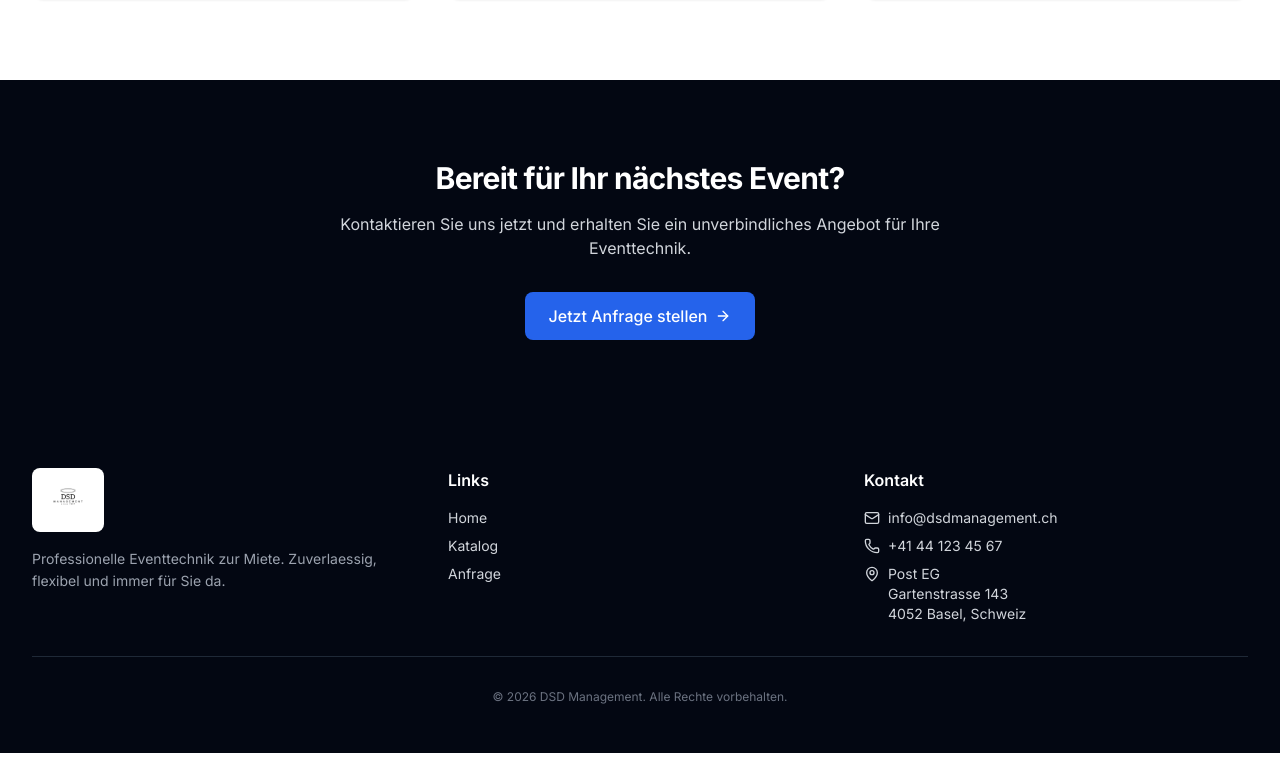
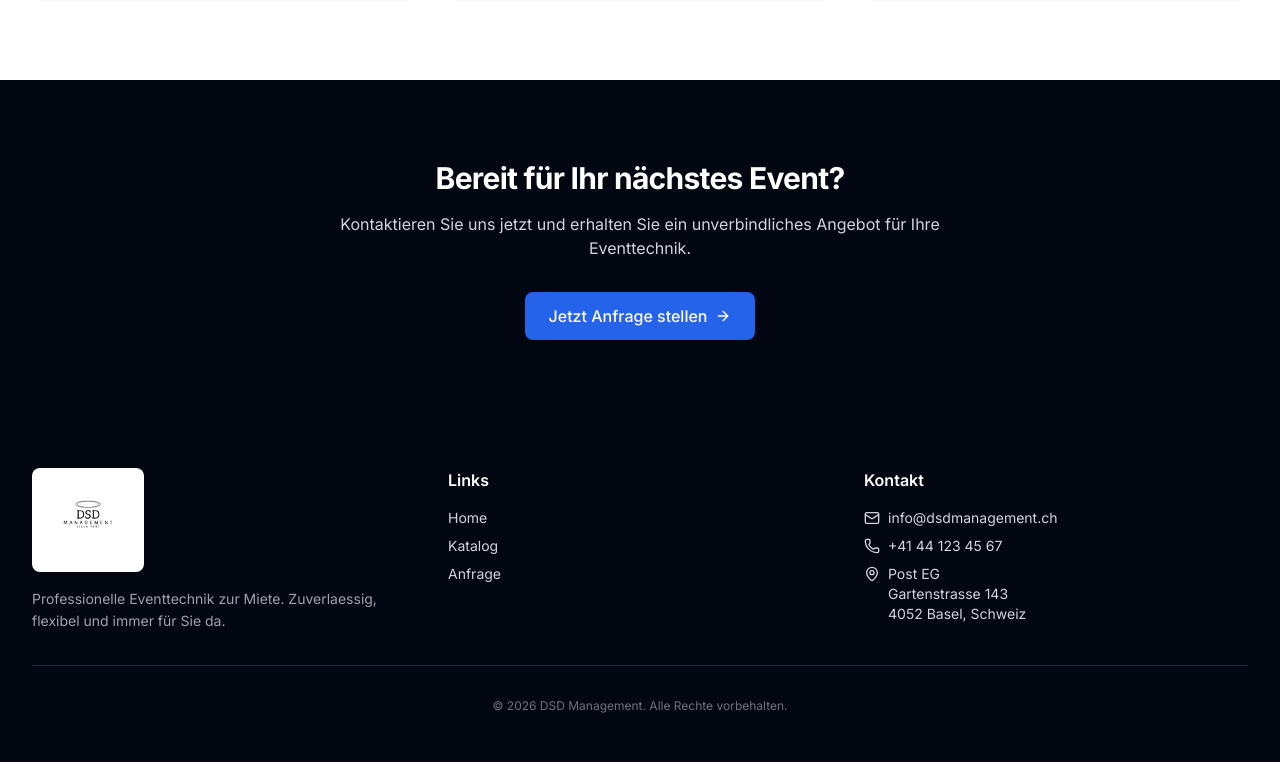
Before and after one commit to BeatsScore/DSD-Management, a Next.js app: page / in a window 1280 px wide. Shown: the part 1912-2674 px from the top of the page. Built offline with nearby package versions, Linux system fonts and the light colour scheme.

Commit message:
fix: Logo in Fusszeile vergroessert

```diff
--- a/src/components/public/PublicFooter.tsx
+++ b/src/components/public/PublicFooter.tsx
@@ -8,8 +8,8 @@ export function PublicFooter() {
         <div className="grid grid-cols-1 md:grid-cols-3 gap-8">
           <div>
             <div className="flex items-center gap-2 mb-4">
-              <div className="bg-white rounded-lg px-3 py-2">
-                <img src="/logo.png" alt="DSD Management" className="h-12 w-auto object-contain" />
+              <div className="bg-white rounded-lg px-4 py-3">
+                <img src="/logo.png" alt="DSD Management" className="h-20 w-auto object-contain" />
               </div>
             </div>
             <p className="text-sm text-gray-400 leading-relaxed">
```
